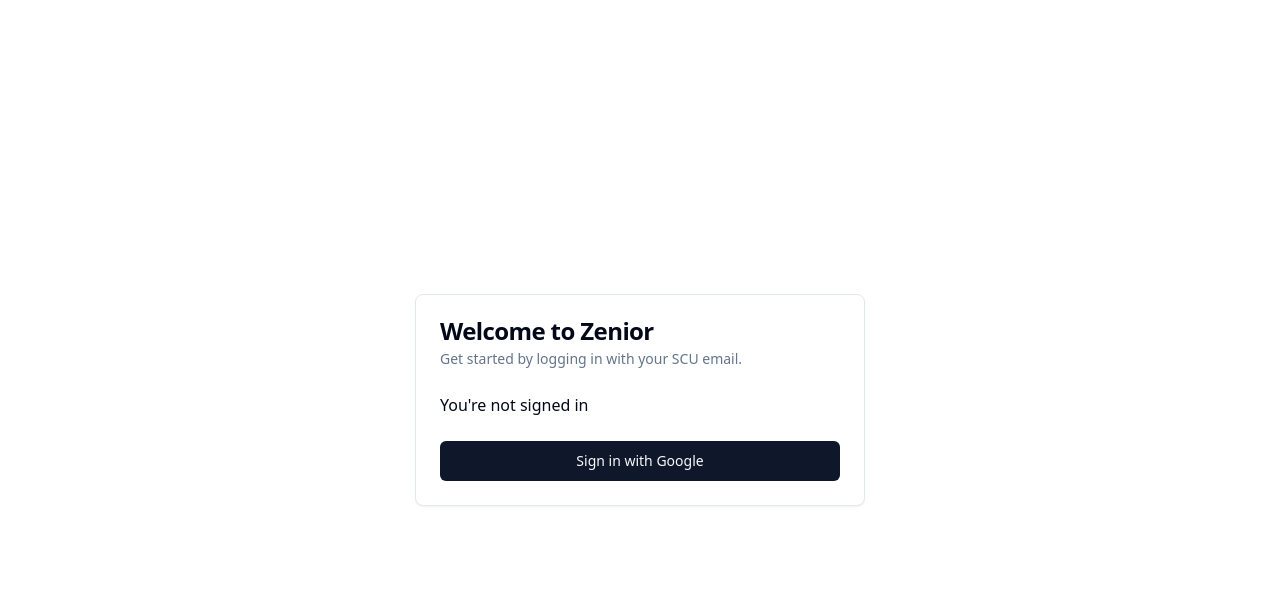
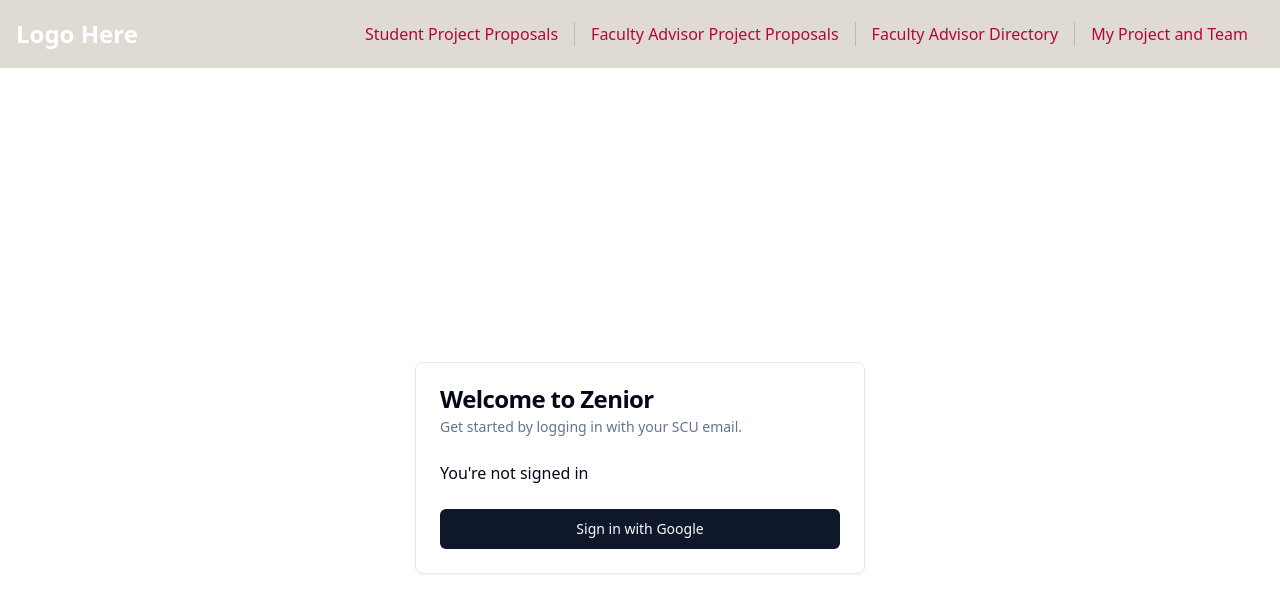
Before and after one commit to CSEN-SCU/csen-174-f24-project-zenior, a Next.js app: page / in a window 1280 px wide. Shown: the top 612 px of the page. Built offline with nearby package versions, Linux system fonts and the light colour scheme; no server answers.

Commit message:
update navbar

```diff
--- a/src/components/ui/Navbar.js
+++ b/src/app/Navbar.js
@@ -1,14 +1,14 @@
 import React from 'react';
-import './Navbar.css';
+import styles from './Navbar.module.css';
 
 const Navbar = () => {
 	return(
-		<nav className="navbar">
-			<div className="navbar-left">
-				<a href="/" className="logo">Logo Here</a>
+		<nav className={styles.navbar}>
+			<div className={styles.navbarLeft}>
+				<a href="/" className={styles.logo}>Logo Here</a>
 			</div>
-			<div className="navbar-main">
-				<ul className='nav-links'>
+			<div className={styles.navbarMain}>
+				<ul className={styles.navLinks}>
 					<li>
 						<a >Student Project Proposals</a>
 					</li>
--- a/src/components/ui/Navbar.module.css
+++ b/src/app/Navbar.module.css
@@ -7,25 +7,30 @@
     padding: 1rem;
   }
 
-  .navbar-left .logo {
+  .navbarLeft .logo {
     font-size: 1.5rem;
     font-weight: bold;
     color: #fff;
     text-decoration: none;
   }
 
-  .navbar-main .nav-links {
+  .navbarMain .navLinks {
     list-style-type: none;
     display: flex;
     margin: 0;
     padding: 0;
   }
 
-  .navbar-main .nav-links li {
+  .navbarMain .navLinks li{
     margin-right: 1rem;
   }
 
-  .navbar-center .nav-links a {
+  .navbarMain .navLinks li:not(:last-child) {
+    padding-right: 1rem;
+    border-right: 1px solid #bbb;
+  }
+
+  .navbarCenter .navLinks a {
+    display: block;
     color: #b30738;
-    text-decoration: none;
   }
--- a/src/app/layout.jsx
+++ b/src/app/layout.jsx
@@ -5,6 +5,7 @@
 import localFont from "next/font/local";
 import "./globals.css";
 import { Toaster } from "@/components/ui/toaster";
+import Navbar from "./Navbar";
 
 // Default fonts - need to be changed to use SCU fonts
 const geistSans = localFont({
@@ -30,6 +31,7 @@
       <body
         className={`${geistSans.variable} ${geistMono.variable} antialiased`}
       >
+        <Navbar />
         <AuthProvider session={session}>
           {children}
           <Toaster />
```
Also changed, not shown: 1 other file (tests, documents, lock files or other folders).
